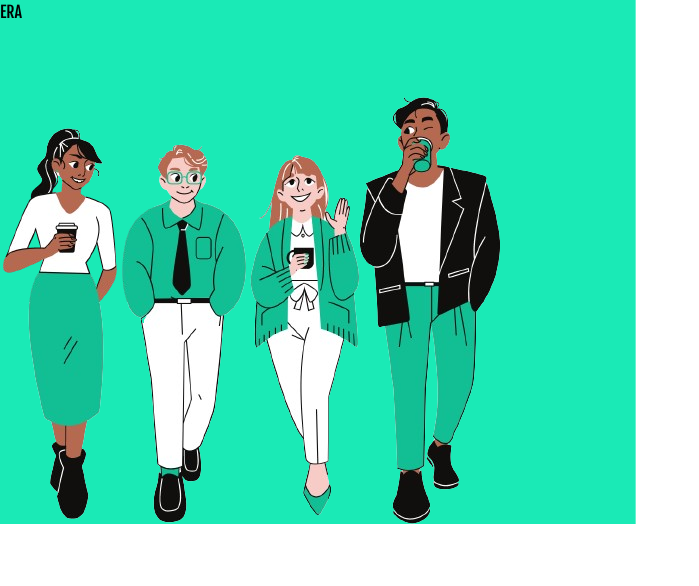
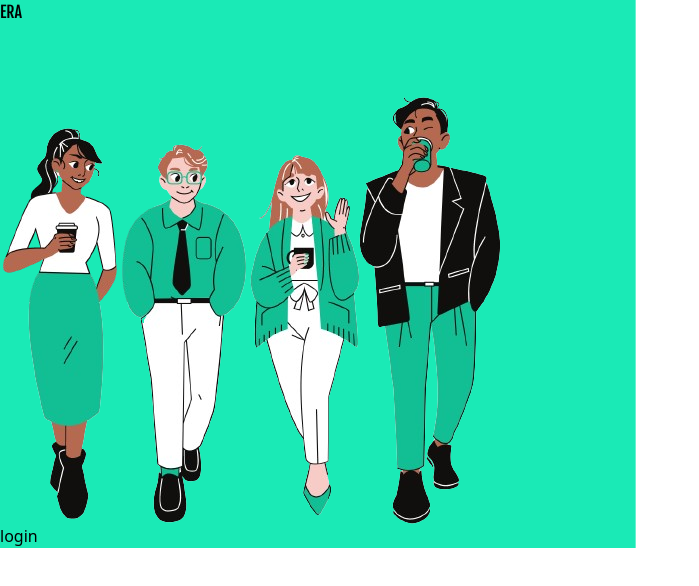
Before and after one commit to rajnirala4104/ERA, a React (Vite) app in the folder FRONTED/ERA/: page / in a window 1280 px wide. Shown: the top 586 px of the page, without its empty margins (0-699 px from the left). Built offline with nearby package versions, Linux system fonts and the light colour scheme.

Commit message:
lil bit  worked on frontend

```diff
--- a/FRONTED/ERA/src/App.tsx
+++ b/FRONTED/ERA/src/App.tsx
@@ -1,12 +1,17 @@
-import { Fragment } from 'react'
+import { Fragment, useState } from 'react'
 import './App.css'
 import { RouterProvider } from 'react-router-dom'
 import { _ROUTER } from './router'
+import { LoginDesignContext } from './contaxt'
+
 
 function App() {
+  const [loginDesign, setLoginDesign] = useState<boolean>(true)
   return (
     <Fragment>
-      <RouterProvider router={_ROUTER} />
+      <LoginDesignContext.Provider value={{ loginDesign, setLoginDesign }}>
+        <RouterProvider router={_ROUTER} />
+      </LoginDesignContext.Provider>
     </Fragment>
   )
 }
--- a/FRONTED/ERA/src/components/Login.tsx
+++ b/FRONTED/ERA/src/components/Login.tsx
@@ -1,30 +1,13 @@
 import React, { Suspense } from 'react'
-import { allImages } from '../assets'
 import { LoaderSpinner } from '.'
 
 export const Login = () => {
   return (
     <React.Fragment>
       <Suspense fallback={<LoaderSpinner />}>
-        <section
-          style={{ background: `url(${allImages.loginBg})` }}
-          className='border border-red-500 w-full h-screen flex justify-center items-center'>
-          <div className='border border-red-500 bg-transparent shadow-2xl w-[80%] h-[80%] flex justify-between items-end'>
-            <div className="sideImg flex flex-col justify-between items-center w-[45%] h-[100%]">
-              <h1 style={{
-                fontFamily: ` "Fjalla One", sans-serif`,
-                fontWeight: 400,
-                fontStyle: "normal",
-              }} className='text-6xl mt-20 text-[#0c644e] cursor-default'>ERA</h1>
-              <img src={allImages.loginSVG} className='w-[70%]' alt="era" />
-            </div>
-            <div className="form border-2 border-yellow-500 w-[50%] h-[100%]">
-              <form>
-
-              </form>
-            </div>
-          </div>
-        </section>
+        <div>
+          login
+        </div>
       </Suspense>
     </React.Fragment>
   )
--- /dev/null
+++ b/FRONTED/ERA/src/contaxt/index.tsx
@@ -0,0 +1,2 @@
+import { createContext } from "react";
+export const LoginDesignContext = createContext(true);
--- /dev/null
+++ b/FRONTED/ERA/src/interfaces/index.ts
@@ -0,0 +1,4 @@
+export interface context {
+    getter: boolean,
+    setter: React.Dispatch<React.SetStateAction<boolean>>
+}
--- a/FRONTED/ERA/src/pages/SignupAndLogin.tsx
+++ b/FRONTED/ERA/src/pages/SignupAndLogin.tsx
@@ -1,12 +1,31 @@
-import React, { Suspense } from 'react'
+import React, { Suspense, useContext } from 'react'
 import { LoaderSpinner, Login } from '../components'
+import { allImages } from '../assets'
+import { LoginDesignContext } from '../contaxt'
 
 export const SignupAndLogin = () => {
+
+  // const { loginDesign, setLoginDesign } = useContext(LoginDesignContext)
+
   return (
     <React.Fragment>
       <Suspense fallback={<LoaderSpinner />}>
-        <section>
-          <Login />
+        <section
+          style={{ background: `url(${allImages.loginBg})` }}
+          className='w-full h-screen flex justify-center items-center'>
+          <div className='rounded-lg shadow-[0_00px_60px_-6px_rgba(0,0,0,0.5)] w-[80%] h-[80%] flex justify-between items-end'>
+            <div className="sideImg flex flex-col justify-between items-center w-[45%] h-[100%]">
+              <h1 style={{
+                fontFamily: ` "Fjalla One", sans-serif`,
+                fontWeight: 400,
+                fontStyle: "normal",
+              }} className='text-6xl mt-20 text-[#0c644e] cursor-default'>ERA</h1>
+              <img src={allImages.loginSVG} className='w-[70%] mb-4' alt="era" />
+            </div>
+            <div className="form w-[50%] h-[100%] border border-red-500">
+              <Login />
+            </div>
+          </div>
         </section>
       </Suspense>
     </React.Fragment>
```
